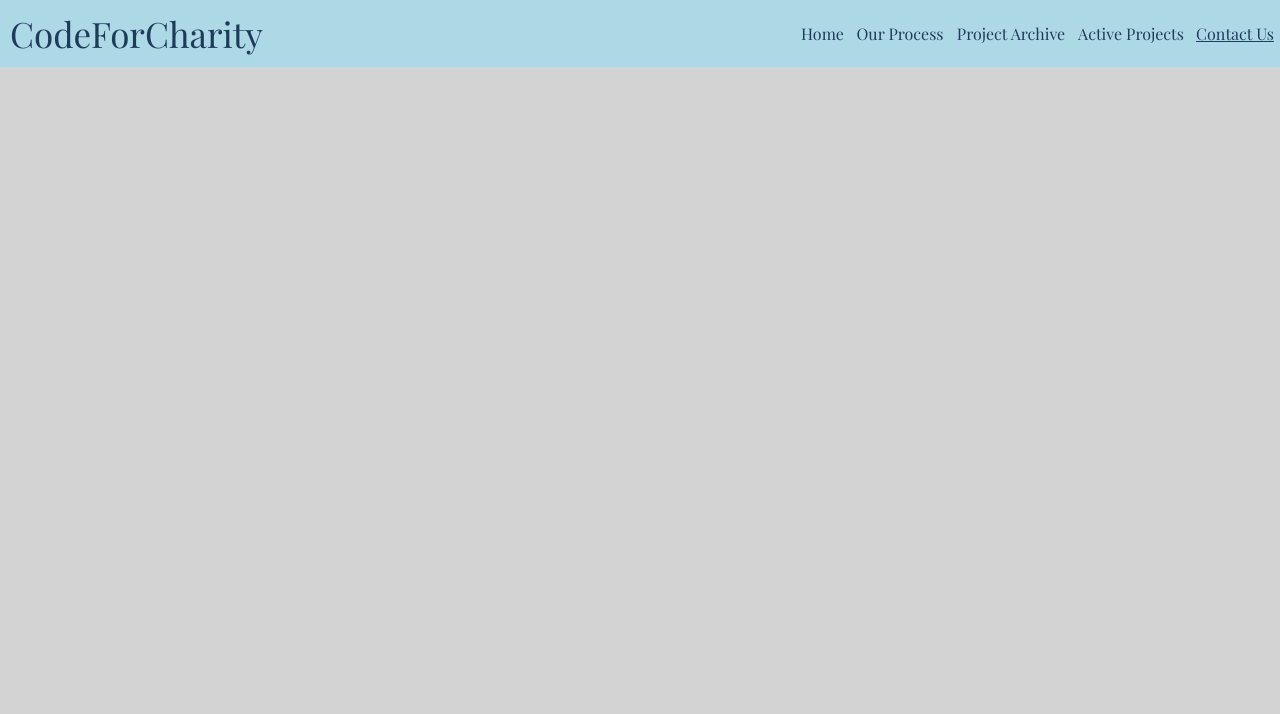
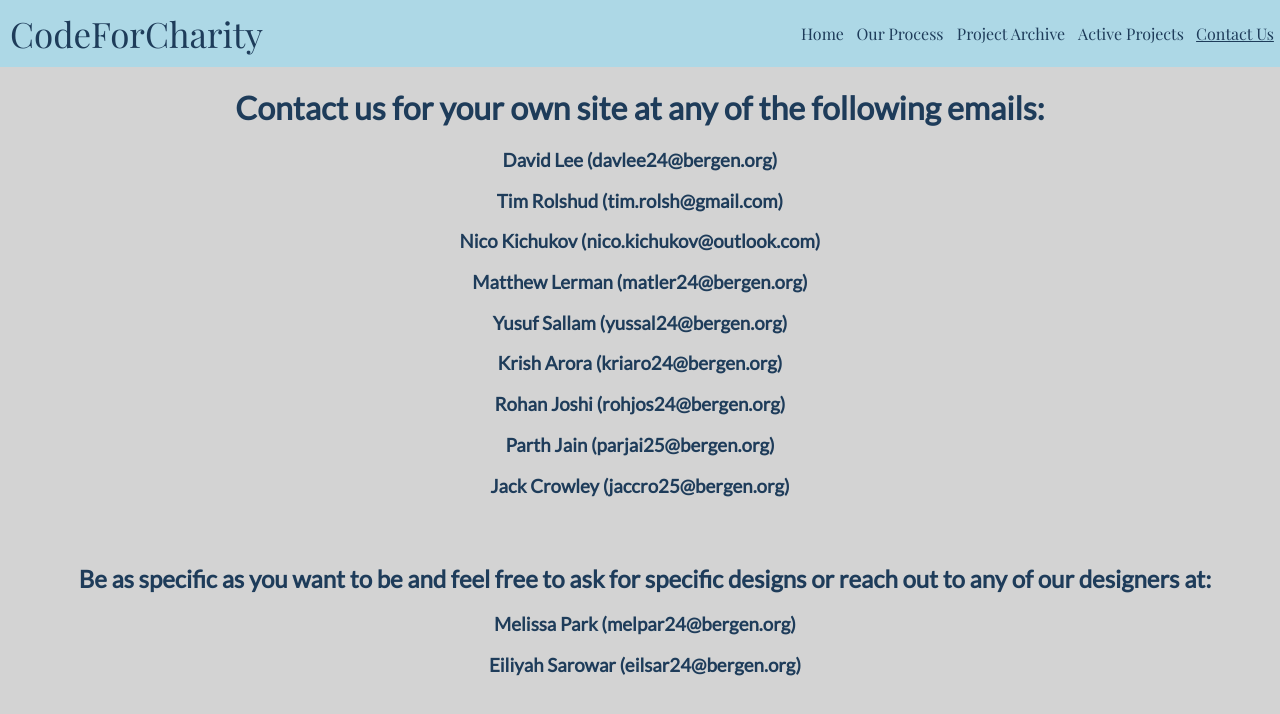
Before and after one commit to bca-code-for-charity/cfc-homepage-web, a plain HTML site: page contact-us/index.html in a window 1280 px wide. Drawn offline with nearby package versions, Linux system fonts and the light colour scheme.

Commit message:
Contact us page completed

```diff
--- a/contact-us/index.html
+++ b/contact-us/index.html
@@ -1,5 +1,6 @@
 <!DOCTYPE html>
 <html lang="en">
+
 <head>
     <meta charset="UTF-8" />
     <meta name="viewport" content="width=device-width, initial-scale=1.0" />
@@ -7,6 +8,7 @@
     <link rel="stylesheet" href="../css/contact-us.css" />
     <title>CodeForCharity - Contact Us</title>
 </head>
+
 <body>
     <div id="header">
         <a href="../" id="cfc-text">CodeForCharity</a>
@@ -25,6 +27,37 @@
         <a class="link" href="../archive/">Project Archive</a>
         <a class="link" href="../active-projects/">Active Projects</a> <a class="link" href="">Contact Us</a>
     </div>
+
+    <div id="contacts">
+        <h1>
+            Contact us for your own site at any of the following emails:
+        </h1>
+
+        <h3>David Lee (davlee24@bergen.org) </h3>
+        <h3>Tim Rolshud (tim.rolsh@gmail.com)</h3>
+        <h3>Nico Kichukov (nico.kichukov@outlook.com)</h3>
+        <h3>Matthew Lerman (matler24@bergen.org)</h3>
+        <h3>Yusuf Sallam (yussal24@bergen.org)</h3>
+        <h3>Krish Arora (kriaro24@bergen.org)</h3>
+        <h3>Rohan Joshi (rohjos24@bergen.org)</h3>
+        <h3>Parth Jain (parjai25@bergen.org)</h3>
+        <h3>Jack Crowley (jaccro25@bergen.org)</h3>
+
+    </div>
+
+    <br>
+
+    <div id="requests">
+        <h2>
+            Be as specific as you want to be and feel free to ask for specific designs or reach out to any of our
+            designers at:
+        </h2>
+
+        <h3>Melissa Park (melpar24@bergen.org)</h3>
+        <h3>Eiliyah Sarowar (eilsar24@bergen.org)</h3>
+
+    </div>
+
     <script src="../main.js"></script>
 </body>
 </html>
--- a/css/active-projects.css
+++ b/css/active-projects.css
@@ -23,7 +23,8 @@ page desc (left)
 
 #page-desc {
     padding: 10px;
-    font-size: 35;
+    font-size: 21px;
+    font-weight: 140;
     text-align: center;
 }
 
--- a/css/contact-us.css
+++ b/css/contact-us.css
@@ -0,0 +1,9 @@
+#contacts {
+    text-align: center;
+}
+
+#requests {
+    text-align: center;
+    padding-left: 10px;
+    padding-top: 10px;
+}
```
Also changed, not shown: active-projects/index.html (+4 -2 lines), archive/index.html (+1 -1 lines). Lines whose indentation alone changed are shown as unchanged.
